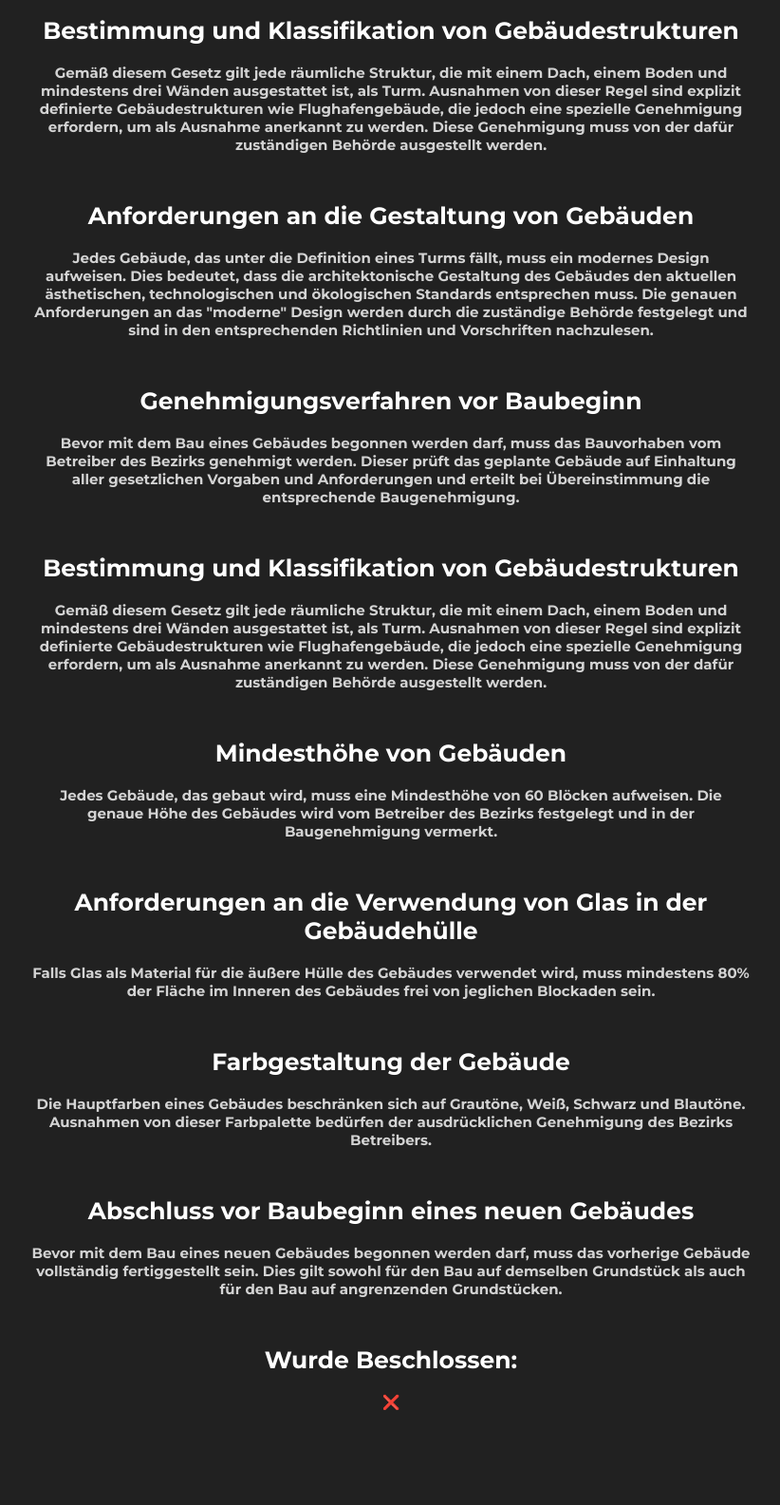
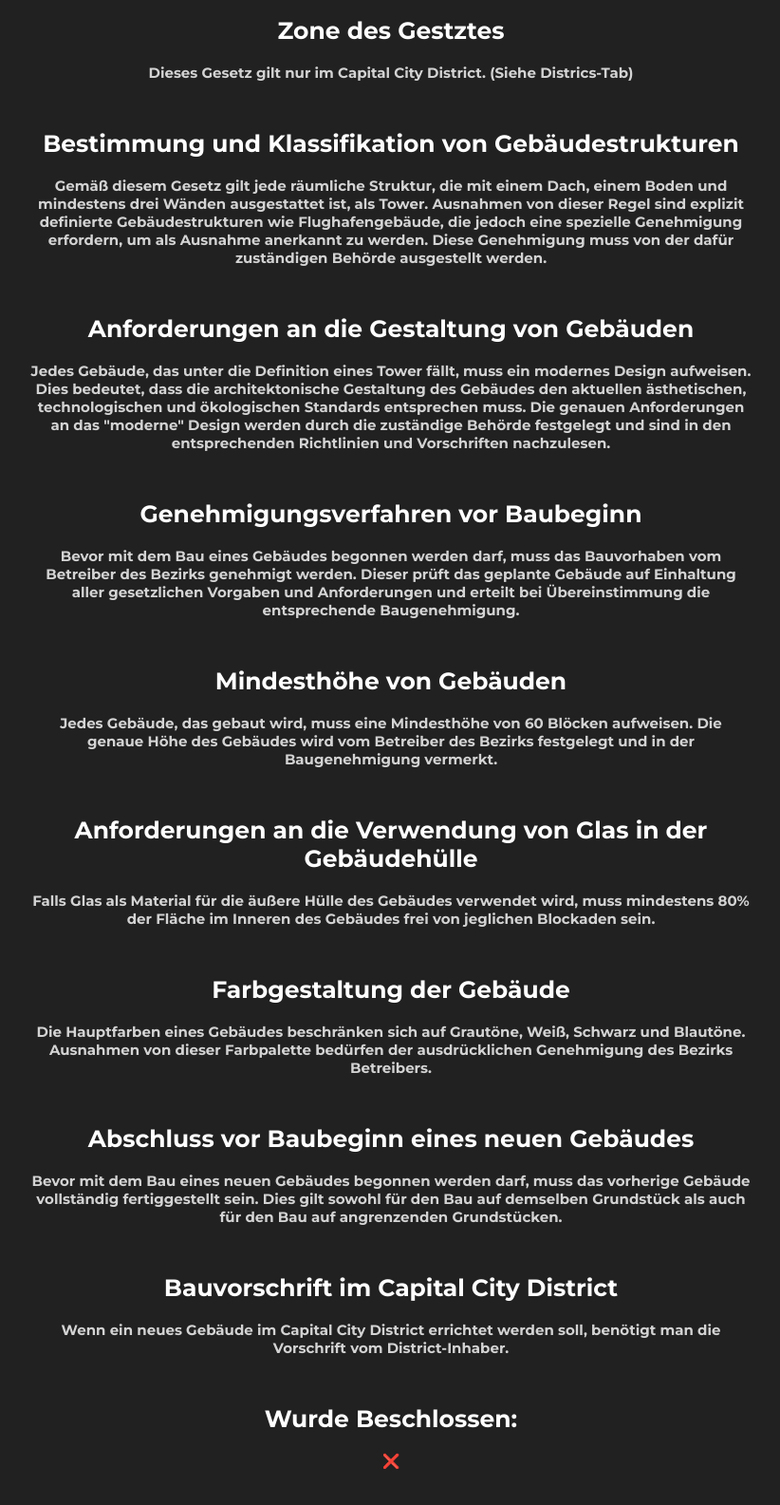
Before and after one commit to Ciphersoft-Studios/Capital-Continent, a plain HTML site: page laws/the-highrise-building-law.html in a window 1280 px wide. Shown: the part 223-1808 px from the top of the page at 95% size, without its empty margins (228-1050 px from the left). Before the commit the page ends 1759 px from the top, so only its background shows below. Drawn offline with Linux system fonts and the light colour scheme.

Commit message:
Fixed some errors

```diff
--- a/laws/the-highrise-building-law.html
+++ b/laws/the-highrise-building-law.html
@@ -33,17 +33,17 @@
             <div class="main-content">
                 <h1 class="title">The Highrise Building Law</h1>
 
+                <h3 class="sub-title">Zone des Gestztes</h3>
+                <p class="law-description">Dieses Gesetz gilt nur im Capital City District. (Siehe Districs-Tab)</p>
+
                 <h3 class="sub-title">Bestimmung und Klassifikation von Gebäudestrukturen</h3>
-                <p class="law-description">Gemäß diesem Gesetz gilt jede räumliche Struktur, die mit einem Dach, einem Boden und mindestens drei Wänden ausgestattet ist, als Turm. Ausnahmen von dieser Regel sind explizit definierte Gebäudestrukturen wie Flughafengebäude, die jedoch eine spezielle Genehmigung erfordern, um als Ausnahme anerkannt zu werden. Diese Genehmigung muss von der dafür zuständigen Behörde ausgestellt werden.</p>
+                <p class="law-description">Gemäß diesem Gesetz gilt jede räumliche Struktur, die mit einem Dach, einem Boden und mindestens drei Wänden ausgestattet ist, als Tower. Ausnahmen von dieser Regel sind explizit definierte Gebäudestrukturen wie Flughafengebäude, die jedoch eine spezielle Genehmigung erfordern, um als Ausnahme anerkannt zu werden. Diese Genehmigung muss von der dafür zuständigen Behörde ausgestellt werden.</p>
 
                 <h3 class="sub-title">Anforderungen an die Gestaltung von Gebäuden</h3>
-                <p class="law-description">Jedes Gebäude, das unter die Definition eines Turms fällt, muss ein modernes Design aufweisen. Dies bedeutet, dass die architektonische Gestaltung des Gebäudes den aktuellen ästhetischen, technologischen und ökologischen Standards entsprechen muss. Die genauen Anforderungen an das "moderne" Design werden durch die zuständige Behörde festgelegt und sind in den entsprechenden Richtlinien und Vorschriften nachzulesen.</p>
+                <p class="law-description">Jedes Gebäude, das unter die Definition eines Tower fällt, muss ein modernes Design aufweisen. Dies bedeutet, dass die architektonische Gestaltung des Gebäudes den aktuellen ästhetischen, technologischen und ökologischen Standards entsprechen muss. Die genauen Anforderungen an das "moderne" Design werden durch die zuständige Behörde festgelegt und sind in den entsprechenden Richtlinien und Vorschriften nachzulesen.</p>
 
                 <h3 class="sub-title">Genehmigungsverfahren vor Baubeginn</h3>
                 <p class="law-description">Bevor mit dem Bau eines Gebäudes begonnen werden darf, muss das Bauvorhaben vom Betreiber des Bezirks genehmigt werden. Dieser prüft das geplante Gebäude auf Einhaltung aller gesetzlichen Vorgaben und Anforderungen und erteilt bei Übereinstimmung die entsprechende Baugenehmigung.</p>
-
-                <h3 class="sub-title">Bestimmung und Klassifikation von Gebäudestrukturen</h3>
-                <p class="law-description">Gemäß diesem Gesetz gilt jede räumliche Struktur, die mit einem Dach, einem Boden und mindestens drei Wänden ausgestattet ist, als Turm. Ausnahmen von dieser Regel sind explizit definierte Gebäudestrukturen wie Flughafengebäude, die jedoch eine spezielle Genehmigung erfordern, um als Ausnahme anerkannt zu werden. Diese Genehmigung muss von der dafür zuständigen Behörde ausgestellt werden.</p>
 
                 <h3 class="sub-title">Mindesthöhe von Gebäuden</h3>
                 <p class="law-description">Jedes Gebäude, das gebaut wird, muss eine Mindesthöhe von 60 Blöcken aufweisen. Die genaue Höhe des Gebäudes wird vom Betreiber des Bezirks festgelegt und in der Baugenehmigung vermerkt.</p>
@@ -57,6 +57,10 @@
                 <h3 class="sub-title">Abschluss vor Baubeginn eines neuen Gebäudes</h3>
                 <p class="law-description">Bevor mit dem Bau eines neuen Gebäudes begonnen werden darf, muss das vorherige Gebäude vollständig fertiggestellt sein. Dies gilt sowohl für den Bau auf demselben Grundstück als auch für den Bau auf angrenzenden Grundstücken.</p>
 
+                <h3 class="sub-title">Bauvorschrift im Capital City District </h3>
+                <p class="law-description">Wenn ein neues Gebäude im Capital City District errichtet werden soll, benötigt man die Vorschrift vom District-Inhaber.</p>
+
+
                 <h3 class="sub-title">Wurde Beschlossen:</h3>
                 <p class="law-description">❌</p>
             </div>
```
Also changed, not shown: laws/the-district-relief-fund.html (+6 -6 lines).
